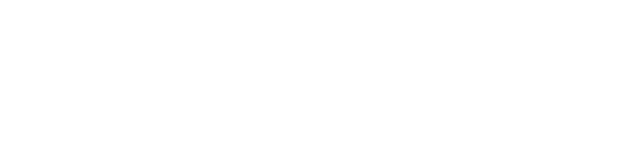
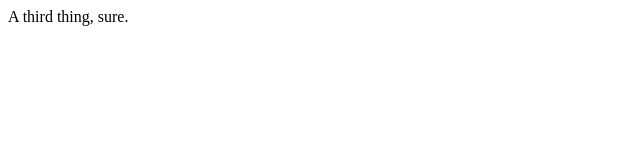
Before and after one commit to jiyun-bae/Week-4-Class, a plain HTML site: page index.html in a window 1280 px wide. Shown: the whole page, without its empty margins (0-640 px from the left). Drawn offline with Linux system fonts and the light colour scheme.

Commit message:
once again updating index, because i am very confused

```diff
--- a/index.html
+++ b/index.html
@@ -4,6 +4,7 @@
 	<title></title>
 </head>
 <body>
+	A third thing, sure.
 
 </body>
 </html>
```
